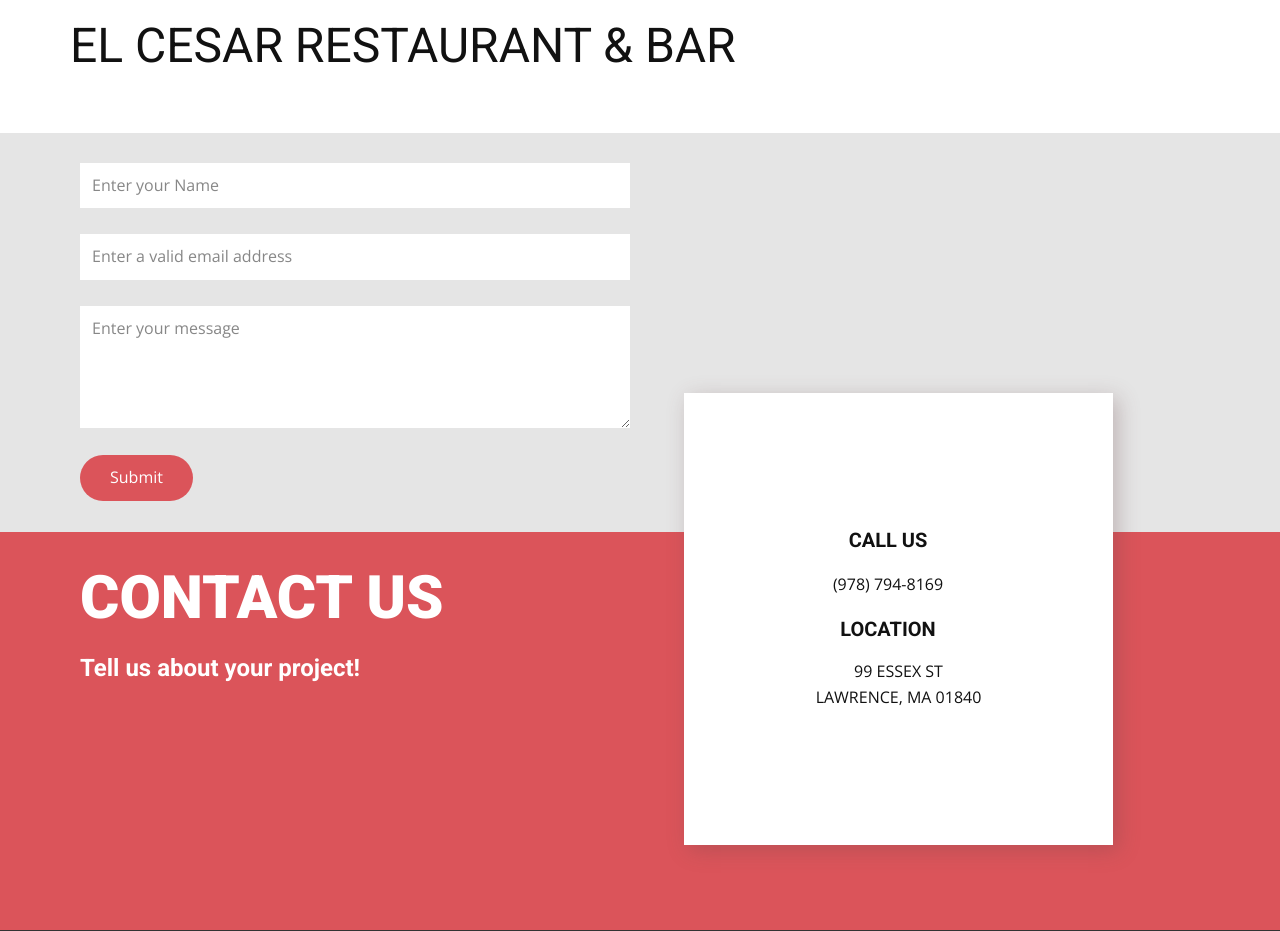
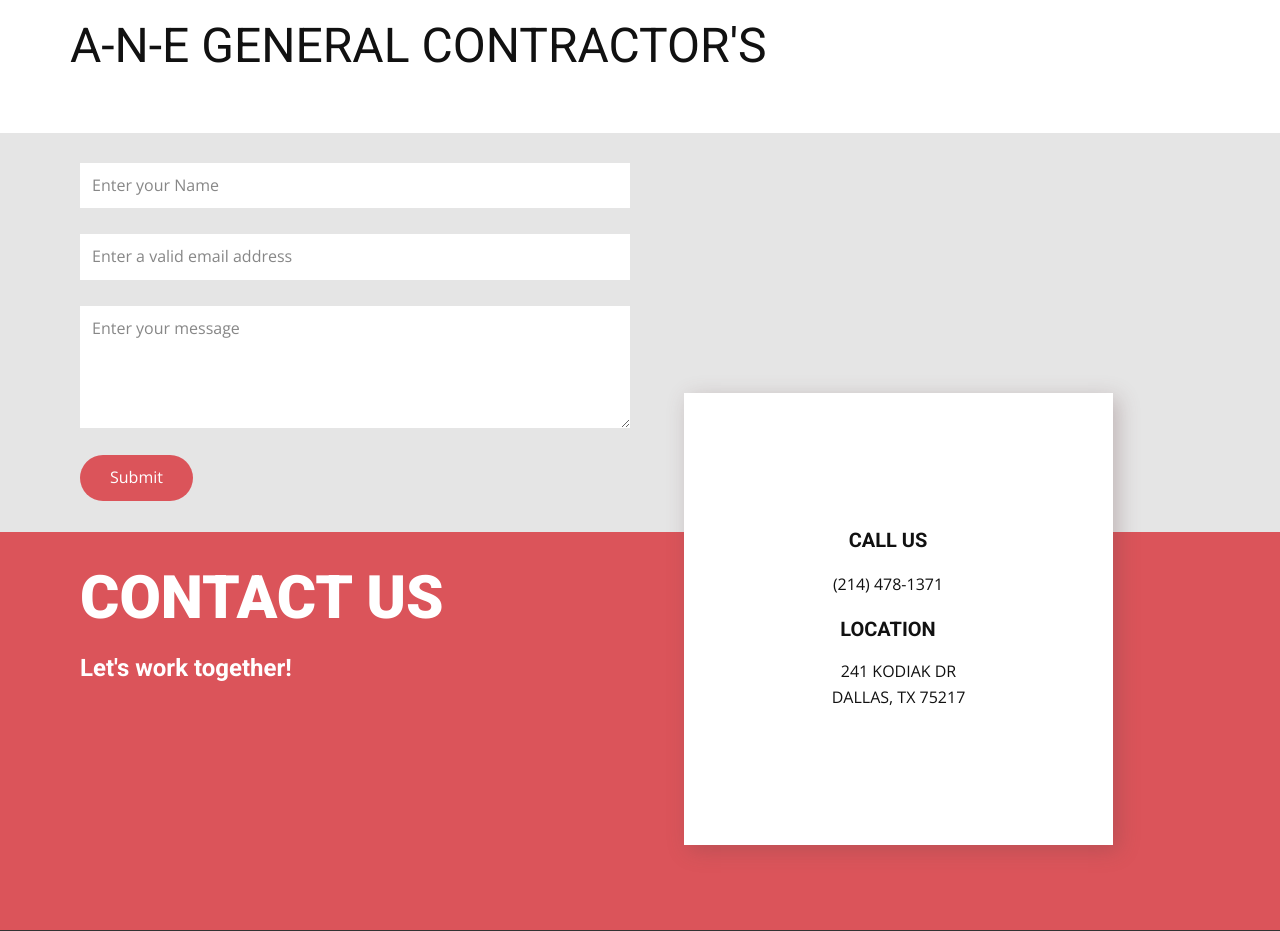
Before and after one commit to runacode/ane, a PHP site: page / in a window 1280 px wide. Shown: the top 931 px of the page. Run offline with PHP 8.4, Linux system fonts and the light colour scheme.

Commit message:
Update index.php

```diff
--- a/index.php
+++ b/index.php
@@ -1,7 +1,7 @@
-<?php $company = "EL CESAR RESTAURANT & BAR";
-$phone = "(978) 794-8169";
-	$address1 = "99 ESSEX ST";
-	$address2 = "LAWRENCE, MA 01840";
+<?php $company = "A-N-E GENERAL CONTRACTOR'S";
+$phone = "(214) 478-1371";
+	$address1 = "241 KODIAK DR";
+	$address2 = "DALLAS, TX 75217";
 ?>
 <!DOCTYPE html>
 <html style="font-size: 16px;">
@@ -74,7 +74,7 @@ $phone = "(978) 794-8169";
                   </div>
                 </div>
                 <h3 class="u-text u-text-7">Contact us</h3>
-                <h6 class="u-text u-text-8">Tell us about your project!</h6>
+                <h6 class="u-text u-text-8">Let's work together!</h6>
               </div>
             </div>
           </div>
```
